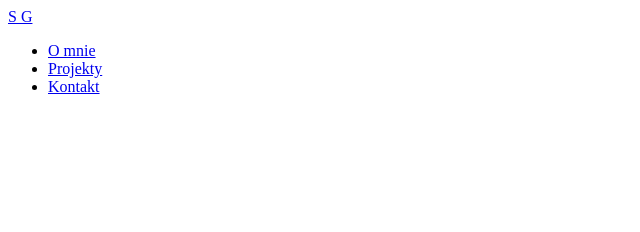
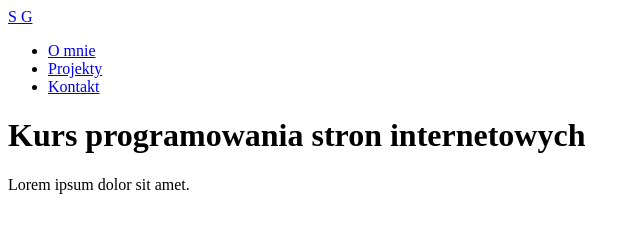
Before and after one commit to gradseb/gradseb.github.io, a plain HTML site: page index.html in a window 1280 px wide. Shown: the whole page, without its empty margins (0-640 px from the left). Drawn offline with Linux system fonts and the light colour scheme.

Commit message:
delete jpg

```diff
--- a/index.html
+++ b/index.html
@@ -4,9 +4,10 @@
     <meta charset="UTF-8">
     <meta http-equiv="X-UA-Compatible" content="IE=edge">
     <meta name="viewport" content="width=device-width, initial-scale=1.0">
-    <title>gradseb - o mnie</title>
+    <title>Kurs tworzenia aplikacji internetowych</title>
 </head>
 <body>
+
     <!-- element nawigacyjny -->
     <nav>
         <a href="./">S G</a>
@@ -18,6 +19,12 @@
         </ul>
     </nav>
 
+    <header>
+    <h1>Kurs programowania stron internetowych</h1>
+    <p>Lorem ipsum dolor sit amet.</p>
+
+
+    </header>
 
 
 
```
Also changed, not shown: 32a.jpg (deleted). Lines whose indentation alone changed are shown as unchanged.
